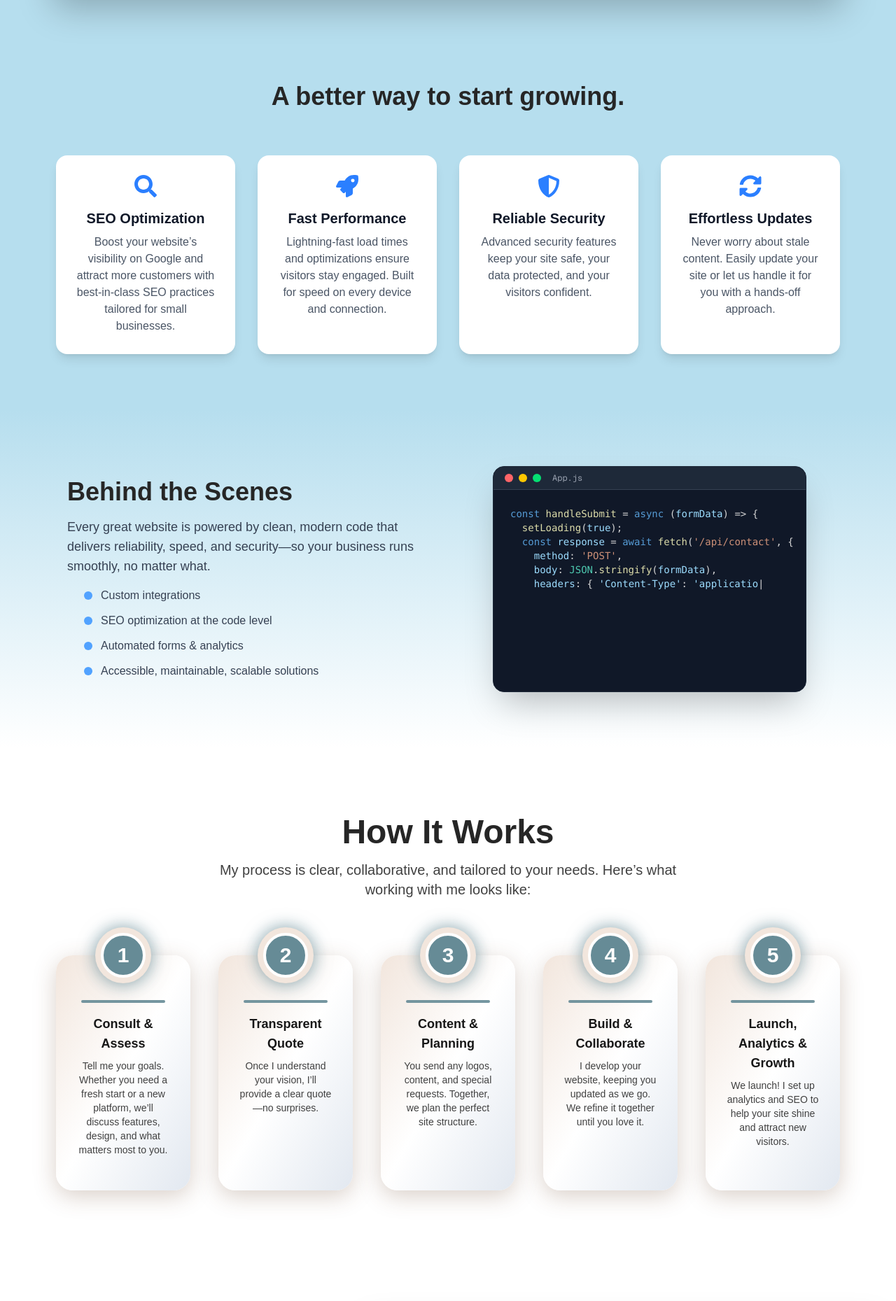
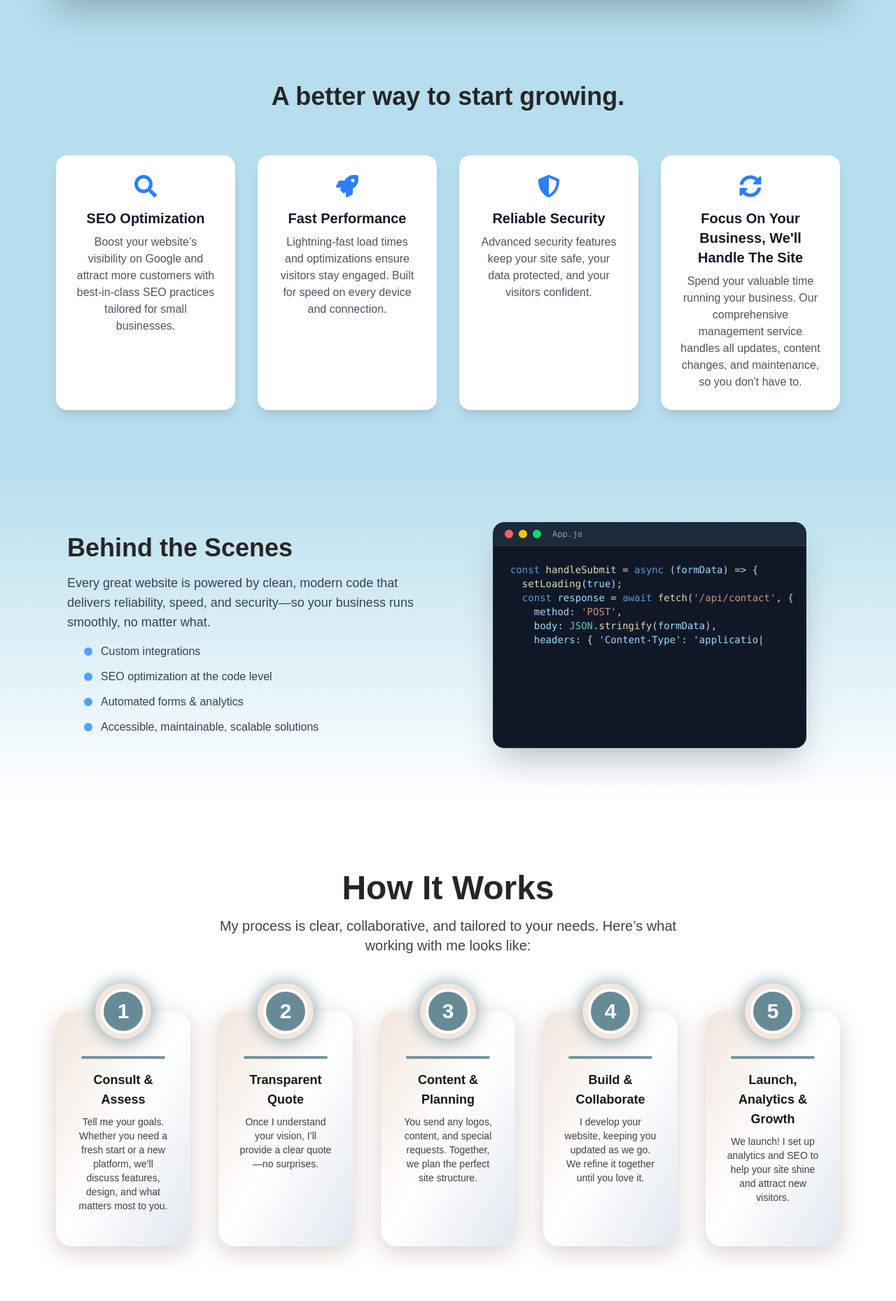
Before and after one commit to atsessions/web-business-site, a Next.js app: page / in a window 1280 px wide. Shown: the part 899-2758 px from the top of the page at 70% size. Built offline with nearby package versions, Linux system fonts and the light colour scheme.

Commit message:
Verbiage changes

```diff
--- a/src/app/page.tsx
+++ b/src/app/page.tsx
@@ -35,7 +35,7 @@ export default function Home() {
             Website management <br /> for modern businesses.
           </h1>
           <p className="text-lg text-gray-600 mb-8 max-w-lg">
-            Expert website management that melds cutting-edge design with user-friendly features, ensuring your small business stands out.
+            Tap into the power of a stunning, effective website without the headache. [Placeholder Business Name] specializes in helping Page businesses connect with a global audience and achieve local success.
           </p>
           <div className="flex gap-4">
             <a
@@ -107,8 +107,8 @@ export default function Home() {
       <BehindTheScenes />
       <HowItWorks />
       <SitePreviewMicrolink
-        title="Red Heritage"
-        description="A cultural events website built for Red Heritage, using WordPress."
+        title="See My Work in Action"
+        description="Explore a selection of websites I've built and managed, showcasing a commitment to quality design, performance, and user experience."
         siteUrl="https://red-heritage.com"
         portfolioUrl="/portfolio" // Optional, defaults to "/portfolio"
       />
--- a/src/components/FeaturesGrid.tsx
+++ b/src/components/FeaturesGrid.tsx
@@ -23,10 +23,10 @@ const features = [
       "Advanced security features keep your site safe, your data protected, and your visitors confident.",
   },
   {
-    title: "Effortless Updates",
+    title: "Focus On Your Business, We'll Handle The Site",
     icon: <FaSyncAlt className="text-blue-500 group-hover:scale-110 group-hover:text-blue-700 transition-all duration-300" size={32} />,
     description:
-      "Never worry about stale content. Easily update your site or let us handle it for you with a hands-off approach.",
+      "Spend your valuable time running your business. Our comprehensive management service handles all updates, content changes, and maintenance, so you don't have to.",
   },
 ];
 
--- a/src/components/HowItWorks.tsx
+++ b/src/components/HowItWorks.tsx
@@ -1,8 +1,10 @@
+// src/components/HowItWorks.tsx
 "use client";
 import { useEffect, useState } from "react";
 import { motion } from "framer-motion";
 
 const steps = [
+  // ... your steps data remains the same
   {
     title: "Consult & Assess",
     description:
@@ -31,12 +33,34 @@ const steps = [
 ];
 
 const turquoise = "#668B96";
+const MOBILE_BREAKPOINT = 768; // Corresponds to Tailwind's 'md' breakpoint
 
 export default function HowItWorks() {
   const [hasMounted, setHasMounted] = useState(false);
+  const [isMobile, setIsMobile] = useState(false);
+
   useEffect(() => {
-    setHasMounted(true);
+    setHasMounted(true); // Ensures this runs client-side
+
+    const checkMobile = () => {
+      setIsMobile(window.innerWidth < MOBILE_BREAKPOINT);
+    };
+
+    checkMobile(); // Initial check
+    window.addEventListener("resize", checkMobile);
+
+    return () => {
+      window.removeEventListener("resize", checkMobile);
+    };
   }, []);
+
+  if (!hasMounted) {
+    // Optional: Render nothing or a static version until client-side check is done
+    // This helps avoid hydration mismatches if initial server render differs from client
+    // For animations, it's often fine to just let them kick in after mount.
+    // Or, you could return a version of the component without motion.divs.
+    // For simplicity here, we'll let it render and animations will apply based on isMobile state.
+  }
 
   return (
     <section className="relative py-16 md:py-24 bg-[#ffffff] overflow-hidden">
@@ -50,19 +74,39 @@ export default function HowItWorks() {
         </p>
 
         <div className="grid grid-cols-1 md:grid-cols-5 gap-y-16 gap-x-8 sm:gap-x-10 justify-items-center">
-          {steps.map((step, i) => (
-            <motion.div
-              key={i}
-              initial={{ opacity: 0, y: 50 }}
-              whileInView={{ opacity: 1, y: 0 }}
-              viewport={{ once: true, amount: 0.3 }}
-              transition={{
+          {steps.map((step, i) => {
+            const desktopAnimation = {
+              initial: { opacity: 0, y: 50 },
+              whileInView: { opacity: 1, y: 0 },
+              transition: {
                 delay: i * 0.2,
                 duration: 0.6,
                 ease: [0.47, 1.64, 0.41, 0.8],
-              }}
+              }
+            };
+
+            const mobileAnimation = {
+              initial: { opacity: 0 }, // Just fade-in
+              whileInView: { opacity: 1 },
+              transition: { // You can adjust duration/delay for mobile if needed
+                delay: i * 0.1, // Faster delay for mobile if items stack
+                duration: 0.5,
+                ease: "easeInOut",
+              }
+            };
+
+            const animationProps = isMobile ? mobileAnimation : desktopAnimation;
+
+            return (
+              <motion.div
+                key={i}
+                initial={animationProps.initial}
+                whileInView={animationProps.whileInView}
+                transition={animationProps.transition}
+                viewport={{ once: true, amount: 0.3 }} // Keep viewport settings
                 className="w-full max-w-[16rem] md:max-w-sm min-h-[15rem] cursor-pointer transform transition-transform duration-200 ease-out hover:scale-105 flex flex-col items-center bg-gradient-to-br from-[#F2E6DD] via-white to-[#E2E8F0] shadow-[0_8px_32px_0_rgba(106,67,39,0.25)] px-5 py-10 sm:px-7 sm:py-12 rounded-2xl sm:rounded-3xl relative group"
               >
+                {/* ... rest of your card content (number, line, title, description) ... */}
                 <div
                   className="absolute -top-8 left-1/2 -translate-x-1/2 flex items-center justify-center w-14 h-14 sm:w-16 sm:h-16 rounded-full text-white text-2xl sm:text-3xl font-bold shadow-lg border-4 border-white group-hover:scale-110 transition-transform cursor-pointer"
                   style={{
@@ -85,7 +129,8 @@ export default function HowItWorks() {
                   {step.description}
                 </div>
               </motion.div>
-          ))}
+            );
+          })}
         </div>
       </div>
     </section>
--- a/src/components/SitePreviewMicrolink.tsx
+++ b/src/components/SitePreviewMicrolink.tsx
@@ -1,6 +1,7 @@
 "use client";
 import React from "react";
 import Link from "next/link";
+
 
 interface SitePreviewMicrolinkProps {
   title: string;
@@ -20,7 +21,7 @@ export default function SitePreviewMicrolink({
   )}&screenshot=true&meta=false&embed=screenshot.url`;
 
   return (
-    <section className="w-full flex flex-col items-center py-0 sm:py-16 px-4 bg-white">
+    <section className="w-full flex flex-col items-center py-4 sm:py-16 px-4 bg-white">
       <div className="flex flex-col md:flex-row items-center gap-12 w-full max-w-7xl mx-auto">
         {/* Text Content */}
         <div className="flex-1 min-w-[250px] max-w-xl px-2">
```
Lines whose indentation alone changed are shown as unchanged.
